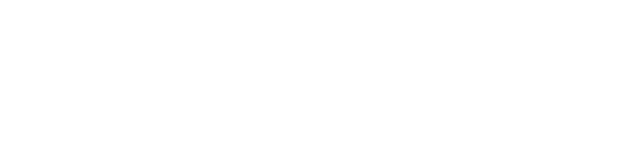
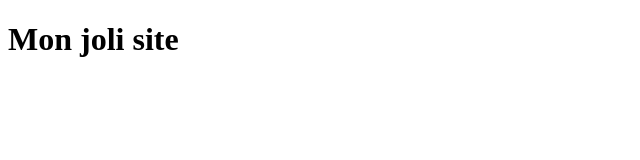
Before and after one commit to jcrangon/projet1, a plain HTML site: page index.html in a window 1280 px wide. Shown: the whole page, without its empty margins (0-640 px from the left). Drawn offline with Linux system fonts and the light colour scheme.

Commit message:
ajout h1

```diff
--- a/index.html
+++ b/index.html
@@ -7,6 +7,7 @@
   <link rel="stylesheet" href="./assets/css/app.css">
 </head>
 <body>
+  <h1>Mon joli site</h1>
 
   <script src="./assets/js/app.js"></script>
 </body>
```
